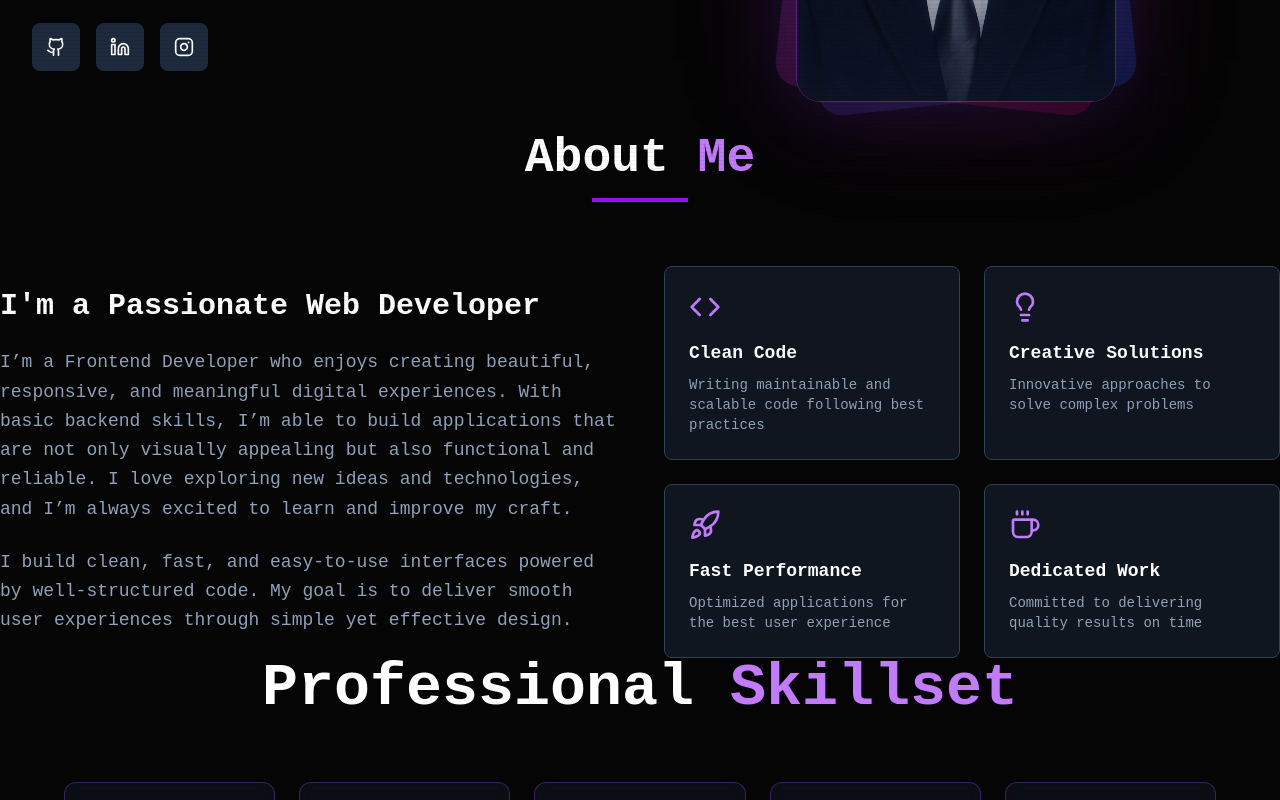
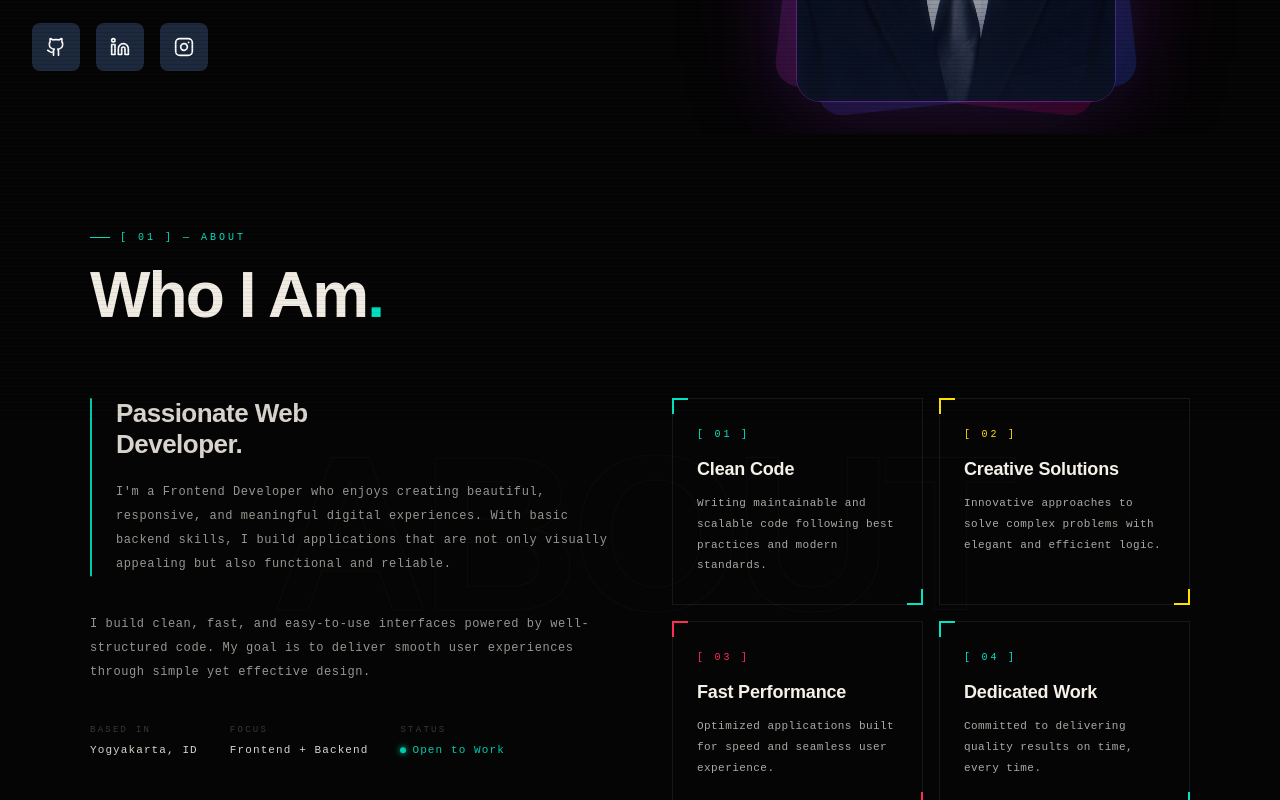
Before and after one commit to Khabilputraa/Portofolio-, a React (Vite) app: page / in a window 1280 px wide. Shown: the part 380-1180 px from the top of the page. Built offline with nearby package versions, Linux system fonts and the light colour scheme.

Commit message:
Revamp About component with new features and styles
Refactor About component to enhance features and styling.

```diff
--- a/src/assets/About.jsx
+++ b/src/assets/About.jsx
@@ -1,70 +1,195 @@
-import React from 'react';
-import { Code, Coffee, Lightbulb, Rocket } from 'lucide-react';
+import React, { useEffect, useRef, useState } from 'react';
+
+const cyan = '#00e5c4';
+const red = '#ff2d55';
+const yellow = '#ffe100';
+const white = '#f5f0e8';
+const dimWhite = 'rgba(245,240,232,0.7)';
+
+const features = [
+  {
+    tag: '01',
+    color: cyan,
+    title: 'Clean Code',
+    description: 'Writing maintainable and scalable code following best practices and modern standards.',
+  },
+  {
+    tag: '02',
+    color: yellow,
+    title: 'Creative Solutions',
+    description: 'Innovative approaches to solve complex problems with elegant and efficient logic.',
+  },
+  {
+    tag: '03',
+    color: red,
+    title: 'Fast Performance',
+    description: 'Optimized applications built for speed and seamless user experience.',
+  },
+  {
+    tag: '04',
+    color: cyan,
+    title: 'Dedicated Work',
+    description: 'Committed to delivering quality results on time, every time.',
+  },
+];
+
+function useInView(threshold = 0.15) {
+  const ref = useRef(null);
+  const [visible, setVisible] = useState(false);
+  useEffect(() => {
+    const obs = new IntersectionObserver(([e]) => { if (e.isIntersecting) setVisible(true); }, { threshold });
+    if (ref.current) obs.observe(ref.current);
+    return () => obs.disconnect();
+  }, []);
+  return [ref, visible];
+}
+
+function FeatureCard({ tag, color, title, description, delay }) {
+  const [ref, visible] = useInView();
+  const [hovered, setHovered] = useState(false);
+
+  return (
+    <div
+      ref={ref}
+      onMouseEnter={() => setHovered(true)}
+      onMouseLeave={() => setHovered(false)}
+      style={{
+        border: `1px solid ${hovered ? color : 'rgba(245,240,232,0.08)'}`,
+        padding: '28px 24px',
+        position: 'relative',
+        transition: 'border-color 0.3s ease, transform 0.3s ease',
+        transform: visible ? 'translateY(0)' : 'translateY(24px)',
+        opacity: visible ? 1 : 0,
+        transitionDelay: `${delay}ms`,
+        transitionProperty: 'border-color, transform, opacity',
+        background: hovered ? `${color}08` : 'transparent',
+        cursor: 'default',
+      }}
+    >
+      {/* corner accent */}
+      <div style={{
+        position: 'absolute', top: -1, left: -1,
+        width: 16, height: 16,
+        borderTop: `2px solid ${color}`,
+        borderLeft: `2px solid ${color}`,
+        transition: 'width 0.3s ease, height 0.3s ease',
+        ...(hovered ? { width: 28, height: 28 } : {}),
+      }} />
+      <div style={{
+        position: 'absolute', bottom: -1, right: -1,
+        width: 16, height: 16,
+        borderBottom: `2px solid ${color}`,
+        borderRight: `2px solid ${color}`,
+        transition: 'width 0.3s ease, height 0.3s ease',
+        ...(hovered ? { width: 28, height: 28 } : {}),
+      }} />
+
+      <div style={{ fontFamily: "'Space Mono', monospace", fontSize: 10, color, letterSpacing: '0.28em', marginBottom: 14 }}>
+        [ {tag} ]
+      </div>
+      <h4 style={{ fontFamily: "'Syne', sans-serif", fontWeight: 800, fontSize: 18, color: white, letterSpacing: '-0.01em', marginBottom: 10 }}>
+        {title}
+      </h4>
+      <p style={{ fontFamily: "'Space Mono', monospace", fontSize: 11, color: dimWhite, lineHeight: 1.9, letterSpacing: '0.04em' }}>
+        {description}
+      </p>
+    </div>
+  );
+}
 
 export default function About() {
-  const features = [
-    {
-      icon: <Code className="text-purple-400" size={32} />,
-      title: 'Clean Code',
-      description: 'Writing maintainable and scalable code following best practices'
-    },
-    {
-      icon: <Lightbulb className="text-purple-400" size={32} />,
-      title: 'Creative Solutions',
-      description: 'Innovative approaches to solve complex problems'
-    },
-    {
-      icon: <Rocket className="text-purple-400" size={32} />,
-      title: 'Fast Performance',
-      description: 'Optimized applications for the best user experience'
-    },
-    {
-      icon: <Coffee className="text-purple-400" size={32} />,
-      title: 'Dedicated Work',
-      description: 'Committed to delivering quality results on time'
-    }
-  ];
+  const [headRef, headVisible] = useInView(0.1);
+  const [textRef, textVisible] = useInView(0.1);
 
   return (
-    <div className="w-full">
-      <div className="text-center mb-16">
-        <h2 className="text-4xl md:text-5xl font-bold text-white mb-4">
-          About <span className="text-purple-400">Me</span>
+    <div style={{ background: '#050505', minHeight: '100vh', padding: 'clamp(48px,8vw,96px) clamp(24px,6vw,80px)', position: 'relative', overflow: 'hidden' }}>
+
+      {/* scanlines */}
+      <div style={{
+        position: 'fixed', inset: 0, pointerEvents: 'none', zIndex: 0,
+        background: 'repeating-linear-gradient(0deg, transparent, transparent 3px, rgba(0,0,0,0.06) 3px, rgba(0,0,0,0.06) 4px)',
+      }} />
+
+      {/* ghost text bg */}
+      <div style={{
+        position: 'absolute', top: '50%', left: '50%',
+        transform: 'translate(-50%, -50%)',
+        fontFamily: "'Syne', sans-serif", fontWeight: 800,
+        fontSize: 'clamp(80px, 18vw, 220px)',
+        color: 'transparent', WebkitTextStroke: '1px rgba(245,240,232,0.035)',
+        whiteSpace: 'nowrap', userSelect: 'none', pointerEvents: 'none',
+        letterSpacing: '-0.04em',
+      }}>ABOUT</div>
+
+      <div style={{ position: 'relative', zIndex: 1, maxWidth: 1100, margin: '0 auto' }}>
+
+        {/* ── HEADER ── */}
+        <div ref={headRef} style={{
+          marginBottom: 72,
+          opacity: headVisible ? 1 : 0,
+          transform: headVisible ? 'none' : 'translateY(20px)',
+          transition: 'opacity 0.7s ease, transform 0.7s cubic-bezier(0.16,1,0.3,1)',
+        }}>
+          <div style={{ fontFamily: "'Space Mono', monospace", fontSize: 10, color: cyan, letterSpacing: '0.3em', marginBottom: 20, display: 'flex', alignItems: 'center', gap: 10 }}>
+            <span style={{ display: 'inline-block', width: 20, height: 1, background: cyan }} />
+            [ 01 ] — ABOUT
+          </div>
+          <h2 style={{ fontFamily: "'Syne', sans-serif", fontWeight: 800, fontSize: 'clamp(32px,6vw,64px)', color: white, letterSpacing: '-0.03em', lineHeight: 0.95 }}>
+            Who I Am<span style={{ color: cyan }}>.</span>
           </h2>
-        <div className="w-24 h-1 bg-purple-600 mx-auto"></div>
         </div>
 
-      <div className="grid md:grid-cols-2 gap-12 items-center">
-        <div className="space-y-6">
-          <h3 className="text-3xl font-bold text-white">
-            I'm a Passionate Web Developer
+        {/* ── BODY GRID ── */}
+        <div style={{ display: 'grid', gridTemplateColumns: 'repeat(auto-fit, minmax(min(100%,480px), 1fr))', gap: 64, alignItems: 'start' }}>
+
+          {/* LEFT — text */}
+          <div ref={textRef} style={{
+            opacity: textVisible ? 1 : 0,
+            transform: textVisible ? 'none' : 'translateY(24px)',
+            transition: 'opacity 0.8s ease 0.1s, transform 0.8s cubic-bezier(0.16,1,0.3,1) 0.1s',
+          }}>
+            <div style={{ borderLeft: `2px solid ${cyan}`, paddingLeft: 24, marginBottom: 36 }}>
+              <h3 style={{ fontFamily: "'Syne', sans-serif", fontWeight: 800, fontSize: 'clamp(18px,2.8vw,26px)', color: white, letterSpacing: '-0.02em', lineHeight: 1.2, marginBottom: 20 }}>
+                Passionate Web<br />Developer.
               </h3>
-          <p className="text-slate-400 text-lg leading-relaxed">
-            I’m a Frontend Developer who enjoys creating beautiful, responsive, and meaningful digital experiences.
-            With basic backend skills, I’m able to build applications that are not only visually appealing but also functional and reliable.
-            I love exploring new ideas and technologies, and I’m always excited to learn and improve my craft.
+              <p style={{ fontFamily: "'Space Mono', monospace", fontSize: 'clamp(10px,1.4vw,12px)', color: dimWhite, lineHeight: 2, letterSpacing: '0.05em' }}>
+                I'm a Frontend Developer who enjoys creating beautiful, responsive, and meaningful digital experiences.
+                With basic backend skills, I build applications that are not only visually appealing but also functional and reliable.
               </p>
-          <p className="text-slate-400 text-lg leading-relaxed">
+            </div>
+
+            <p style={{ fontFamily: "'Space Mono', monospace", fontSize: 'clamp(10px,1.4vw,12px)', color: dimWhite, lineHeight: 2, letterSpacing: '0.05em', marginBottom: 40 }}>
               I build clean, fast, and easy-to-use interfaces powered by well-structured code.
               My goal is to deliver smooth user experiences through simple yet effective design.
             </p>
+
+            {/* inline stats */}
+            <div style={{ display: 'flex', gap: 32, flexWrap: 'wrap' }}>
+              {[
+                { label: 'Based in', value: 'Yogyakarta, ID' },
+                { label: 'Focus', value: 'Frontend + Backend' },
+                { label: 'Status', value: 'Open to Work', dot: true },
+              ].map(({ label, value, dot }) => (
+                <div key={label}>
+                  <div style={{ fontFamily: "'Space Mono', monospace", fontSize: 9, color: 'rgba(245,240,232,0.25)', letterSpacing: '0.25em', textTransform: 'uppercase', marginBottom: 4 }}>{label}</div>
+                  <div style={{ fontFamily: "'Space Mono', monospace", fontSize: 11, color: dot ? cyan : white, letterSpacing: '0.1em', display: 'flex', alignItems: 'center', gap: 6 }}>
+                    {dot && <span style={{ width: 6, height: 6, borderRadius: '50%', background: cyan, display: 'inline-block', boxShadow: `0 0 6px ${cyan}` }} />}
+                    {value}
                   </div>
-
-        <div className="grid grid-cols-2 gap-6">
-          {features.map((feature, index) => (
-            <div
-              key={index}
-              className="bg-slate-800/50 backdrop-blur-sm p-6 rounded-lg border border-slate-700 hover:border-purple-600 transition-all duration-300 hover:transform hover:scale-105"
-            >
-              <div className="mb-4">{feature.icon}</div>
-              <h4 className="text-white font-semibold text-lg mb-2">
-                {feature.title}
-              </h4>
-              <p className="text-slate-400 text-sm">{feature.description}</p>
                 </div>
               ))}
             </div>
           </div>
+
+          {/* RIGHT — feature cards */}
+          <div style={{ display: 'grid', gridTemplateColumns: '1fr 1fr', gap: 16 }}>
+            {features.map((f, i) => (
+              <FeatureCard key={i} {...f} delay={i * 80} />
+            ))}
+          </div>
+        </div>
+
+      </div>
     </div>
   );
 }
```
Lines whose indentation alone changed are shown as unchanged.
